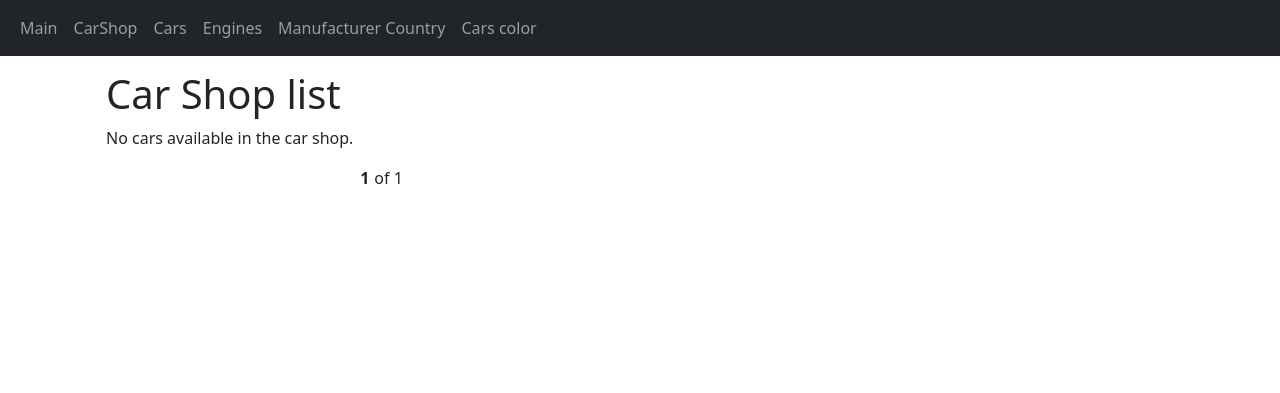
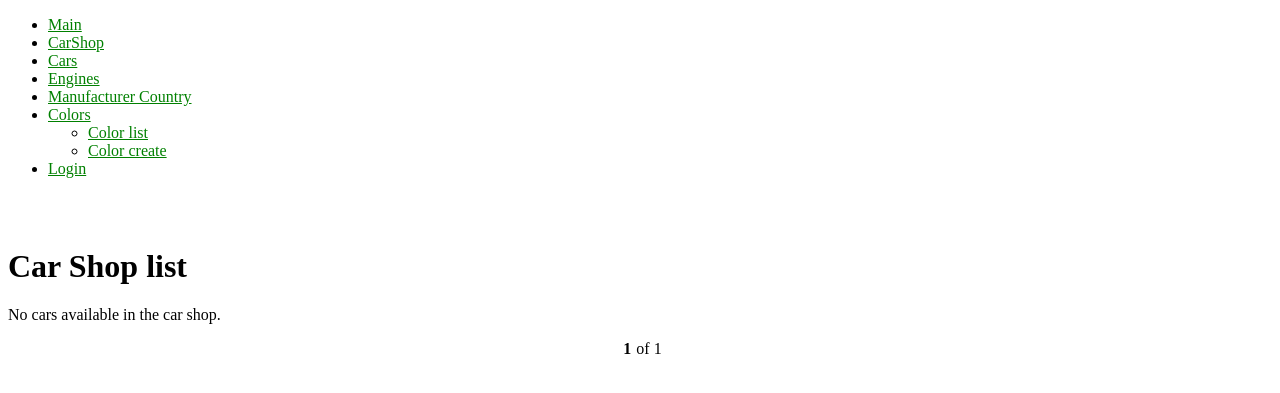
Before and after one commit to VolodymyrDnipro/HW4-Django-tutorial, a Django app: page /shop/carshop in a window 1280 px wide. Shown: the top 393 px of the page. Run offline with Django 4.2, Linux system fonts and the light colour scheme; data comes from the database, SQL or seed files in the repository; data that the repository does not hold is empty; parts of the project's set-up code (start-up, migrations or seed data) failed here and were passed over.

Commit message:
hm15_completed

```diff
--- a/shop/templates/shop/base.html
+++ b/shop/templates/shop/base.html
@@ -8,22 +8,15 @@
           content="width=device-width, user-scalable=no, initial-scale=1.0, maximum-scale=1.0, minimum-scale=1.0">
     <meta http-equiv="X-UA-Compatible" content="ie=edge">
     <link rel="stylesheet" href="{% static 'shop/css/styles.css' %}">
-    <link type="text/css" rel="stylesheet"
-          href="https://cdn.jsdelivr.net/npm/bootstrap@5.2.3/dist/css/bootstrap.min.css">
     <title>{% block title %}{% endblock %}</title>
+
 </head>
 <body class="d-flex flex-column h-100" data-new-gr-c-s-check-loaded="14.1110.0" data-gr-ext-installed="">
 
 <header>
-    <!-- Фиксированная навигационная панель -->
-    <nav class="navbar navbar-expand-md navbar-dark fixed-top bg-dark">
-        <div class="container-fluid">
-            <button class="navbar-toggler" type="button" data-bs-toggle="collapse" data-bs-target="#navbarCollapse"
-                    aria-controls="navbarCollapse" aria-expanded="false" aria-label="Переключить навигацию">
-                <span class="navbar-toggler-icon"></span>
-            </button>
-            <div class="collapse navbar-collapse" id="navbarCollapse">
-                <ul class="navbar-nav me-auto mb-2 mb-md-0">
+
+            <div class="">
+                <ul class="">
                     <li class="nav-item">
                         <a class="nav-link" href="{% url 'shop:index' %}">Main</a>
                     </li>
@@ -39,8 +32,17 @@
                     <li class="nav-item">
                         <a class="nav-link" href="{% url 'shop:manufacturercountry_list' %}">Manufacturer Country</a>
                     </li>
+                    <li class="nav-item dropdown">
+                      <a class="nav-link dropdown-toggle" href="#" role="button" data-bs-toggle="dropdown" aria-expanded="false">
+                        Colors
+                      </a>
+                      <ul class="dropdown-menu">
+                        <li><a class="dropdown-item" href="{% url 'shop:color_list' %}">Color list</a></li>
+                        <li><a class="dropdown-item" href="{% url 'shop:color_create' %}">Color create</a></li>
+                      </ul>
+                    </li>
                     <li class="nav-item">
-                        <a class="nav-link" href="{% url 'shop:color_list' %}">Cars color</a>
+                        <a class="nav-link" href="{% url 'shop:login' %}">Login</a>
                     </li>
                 </ul>
             </div>
@@ -80,6 +82,5 @@
 
     </div>
 </div>
-
 </body>
 </html>
--- a/shop/templates/shop/color_detail.html
+++ b/shop/templates/shop/color_detail.html
@@ -1,8 +1,6 @@
 {% extends 'shop/base.html' %}
 
 {% block container %}
-    <h1>Color Detail</h1>
-
+    <h3>Color Detail</h3>
     <p>Color: {{ color.name }}</p>
-
 {% endblock %}
--- a/shop/urls.py
+++ b/shop/urls.py
@@ -1,5 +1,6 @@
 from django.urls import path
 from . import views
+from django.contrib.auth.views import LoginView, LogoutView
 
 app_name = 'shop'
 
@@ -13,7 +14,16 @@ urlpatterns = [
     path('car/<int:car_id>/', views.car_detail, name='car_detail'),
     path('manufacturercountry_list', views.manufacturercountry_list, name='manufacturercountry_list'),
     path('manufacturercountry/<int:manufacturercountry_id>/', views.manufacturercountry_detail, name='manufacturercountry_detail'),
-    path('color_list', views.color_list, name='color_list'),
-    path('color/<int:color_id>/', views.color_detail, name='color_detail'),
 
+    # path('color_list', views.color_list, name='color_list'),
+    # path('color/<int:color_id>/', views.color_detail, name='color_detail'),
+
+    path('login/', LoginView.as_view(), name='login'),
+    path('logout/', LogoutView.as_view(), name='logout'),
+
+    path('colors/', views.ColorListView.as_view(), name='color_list'),
+    path('color/create/', views.ColorCreateView.as_view(), name='color_create'),
+    path('color/<int:pk>/update/', views.ColorUpdateView.as_view(), name='color_update'),
+    path('color/<int:pk>/delete/', views.ColorDeleteView.as_view(), name='color_delete'),
+    path('color/<int:pk>/', views.ColorDetailView.as_view(), name='color_detail'),
 ]
--- a/shop/views.py
+++ b/shop/views.py
@@ -2,6 +2,11 @@ from django.shortcuts import render, get_object_or_404
 from .models import Car, CarShop, Engine, ManufacturerCountry, Color
 from django.core.paginator import Paginator
 from django.db.models import Case, When, Value, CharField, Count, Sum
+
+from django.urls import reverse_lazy
+from django.contrib.auth.mixins import LoginRequiredMixin
+from django.views.generic import ListView, CreateView, UpdateView, DeleteView, DetailView
+
 
 
 def index(request):
@@ -107,21 +112,61 @@ def manufacturercountry_detail(request, manufacturercountry_id):
     }
     return render(request, 'shop/manufacturercountry_detail.html', context=context)
 
+#
+# def color_list(request):
+#     color_list = Color.objects.all()
+#     paginator = Paginator(color_list, 10)
+#     page_number = request.GET.get('page')
+#     page_obj = paginator.get_page(page_number)
+#     context = {
+#         'color_list': page_obj
+#     }
+#     return render(request, 'shop/color_list.html', context=context)
+#
+# #
+# # def color_detail(request, color_id):
+# #     color = get_object_or_404(Color, id=color_id)
+# #     context = {
+# #         'color': color
+# #     }
+# #     return render(request, 'shop/color_detail.html', context=context)
+from django.contrib.auth.mixins import LoginRequiredMixin
 
-def color_list(request):
-    color_list = Color.objects.all()
-    paginator = Paginator(color_list, 10)
-    page_number = request.GET.get('page')
-    page_obj = paginator.get_page(page_number)
-    context = {
-        'color_list': page_obj
-    }
-    return render(request, 'shop/color_list.html', context=context)
+from django.contrib.auth.forms import AuthenticationForm
+from django.views.generic import FormView
 
+class LoginView(FormView):
+    template_name = 'registration/login.html'
+    form_class = AuthenticationForm
+    success_url = '/shop/'
 
-def color_detail(request, color_id):
-    color = get_object_or_404(Color, id=color_id)
-    context = {
-        'color': color
-    }
-    return render(request, 'shop/color_detail.html', context=context)
+class LoginRequiredColorMixin(LoginRequiredMixin):
+    login_url = '/shop/login/'
+
+class ColorListView(LoginRequiredColorMixin, ListView):
+    model = Color
+    template_name = 'shop/color_list.html'
+    context_object_name = 'colors'
+    paginate_by = 10
+
+class ColorCreateView(LoginRequiredColorMixin, CreateView):
+    model = Color
+    template_name = 'shop/color_create.html'
+    fields = ['name']
+    success_url = reverse_lazy('shop:color_list')
+
+class ColorUpdateView(LoginRequiredColorMixin, UpdateView):
+    model = Color
+    template_name = 'shop/color_update.html'
+    fields = ['name']
+    success_url = reverse_lazy('shop:color_list')
+
+class ColorDeleteView(LoginRequiredColorMixin, DeleteView):
+    model = Color
+    template_name = 'shop/color_delete.html'
+    success_url = reverse_lazy('shop:color_list')
+
+class ColorDetailView(LoginRequiredColorMixin, DetailView):
+    model = Color
+    template_name = 'shop/color_detail.html'
+    context_object_name = 'color'
```
Also changed, not shown: mysite/settings.py (+7 -1 lines), shop/forms.py (added, +7 -0 lines), shop/templates/registration/login.html (added, +10 -0 lines), shop/templates/shop/color_create.html (added, +10 -0 lines), shop/templates/shop/color_delete.html (added, +10 -0 lines), shop/templates/shop/color_list.html (+12 -7 lines), shop/templates/shop/color_update.html (added, +10 -0 lines), polls/migrations/0001_initial.py, polls/migrations/0002_reminder.py (deleted), polls/migrations/0003_alter_log_body_alter_log_json_alter_log_query.py (deleted), quotes/migrations/0001_initial.py, shop/migrations/0001_initial.py, shop/migrations/0002_alter_engine_options.py (deleted).
